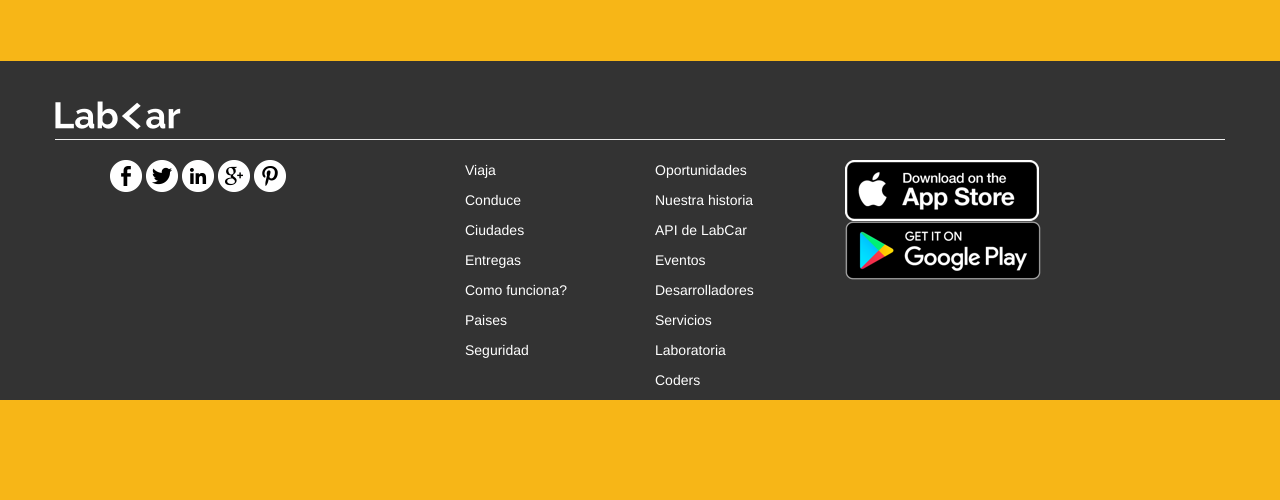
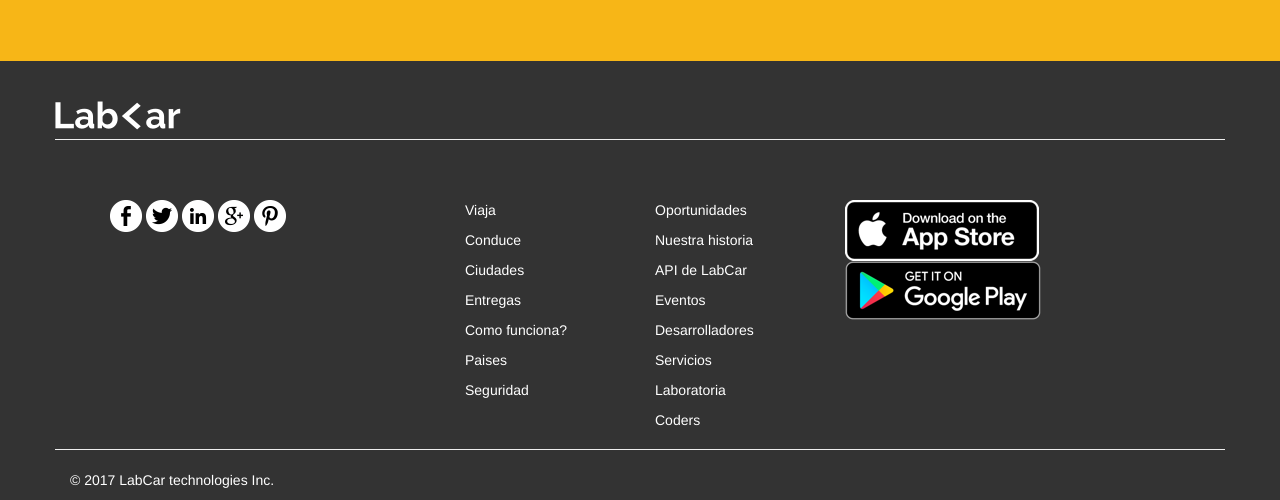
Before and after one commit to AndyGarnica/Lab-ar, a plain HTML site: page index.html in a window 1280 px wide. Shown: the part 2536-3036 px from the top of the page. Before the commit the page ends 2936 px from the top, so only its background shows below. Drawn offline with nearby package versions, Linux system fonts and the light colour scheme.

Commit message:
modificaciones

```diff
--- a/css/master.css
+++ b/css/master.css
@@ -110,7 +110,7 @@ body {
 
 
 
-footer p a{
+footer p a, .last{
   color: #ffffff;
 }
 footer {
--- a/index.html
+++ b/index.html
@@ -136,7 +136,7 @@
     <div class="page-header">
       <img src="img/logoBlanco.png" alt="">
     </div>
-    <div class="container col-xs-12">
+    <div class="container col-xs-12 page-header">
 
       <div class="col-xs-4">
         <div class="row">
@@ -177,7 +177,10 @@
         <img src="img/appstore.png" alt="">
         <img src="img/enBadgeWebGeneric.png" alt="">
       </div>
-
+    </div>
+        <div class="col-sm-12">
+            <p class="last">© 2017 LabCar technologies Inc.</p>
+        </div>
     </div>
   </div>
 </div>
```
